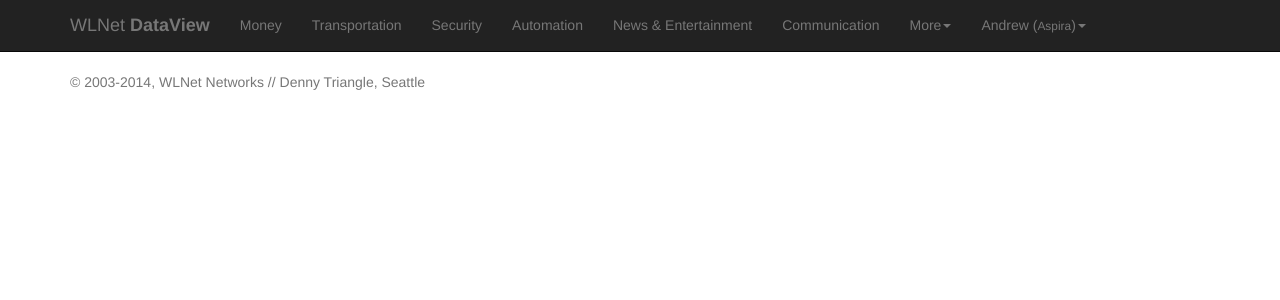
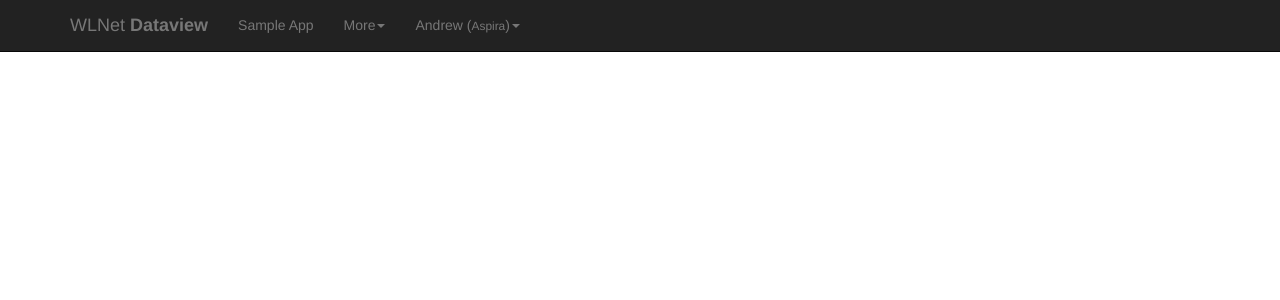
Before and after one commit to wl-net/dataview, a Django app: template portal/templates/basic-portal.html in a window 1280 px wide. Shown: the top 300 px of the page. Run offline with Django 3.2, Linux system fonts and the light colour scheme; the template is opened without the code that fills it: most values are stand-ins (such as "Sample title", 1, 10 or a date in 2020); some libraries are stand-ins or nearby versions.

Commit message:
Cleanup portal template

```diff
--- a/portal/templates/basic-portal.html
+++ b/portal/templates/basic-portal.html
@@ -6,10 +6,10 @@
     <link rel="stylesheet" type="text/css" href="/static/css/styles.css" />
     <script src="//code.jquery.com/jquery-2.1.1.min.js"></script>
     <script src="/static/js/bootstrap.min.js"></script>
+    <script src="/static/js/dataview.js"></script>
     <script src="/static/js/portal.js"></script>
 </head>
 <body class="dataview-portal">
-    <!-- Fixed navbar -->
     <div class="navbar navbar-inverse navbar-fixed-top" role="navigation">
         <div class="container">
         <div class="navbar-header">
@@ -19,16 +19,13 @@
             <span class="icon-bar"></span>
             <span class="icon-bar"></span>
             </button>
-            <a class="navbar-brand" href="/">WLNet <strong>DataView</strong></a>
+            <a class="navbar-brand" href="/">WLNet <strong>Dataview</strong></a>
         </div>
         <div class="navbar-collapse collapse">
             <ul class="nav navbar-nav">
-            <li class=""><a href="/portal/money">Money</a></li>
-            <li><a href="/portal/transportation">Transportation</a></li>
-            <li><a href="/portal/security">Security</a></li>
-            <li><a href="/portal/automation">Automation</a></li>
-            <li><a href="/portal/redmine">News &amp; Entertainment</a></li>
-            <li><a href="/portal/communication">Communication</a></li>
+            {% for app in portal_apps%}
+              <li class=""><a href="/portal/{{app}}">{{app|title}}</a></li>
+            {% endfor %}
             <li class="dropdown">
             <a href="#" class="dropdown-toggle" data-toggle="dropdown">More<b class="caret"></b></a>
                 <ul class="dropdown-menu">
@@ -73,10 +70,5 @@
         {% endblock %}
         </div>
     </div>
-    <div id="footer">
-        <div class="container">
-            <p class="text-muted copyright">&copy; 2003-2014, WLNet Networks // Denny Triangle, Seattle</p>
-        </div>
-    </div>
 </body>
 </html>
```
Also changed, not shown: portal/context_processors/commons.py (+18 -1 lines).
